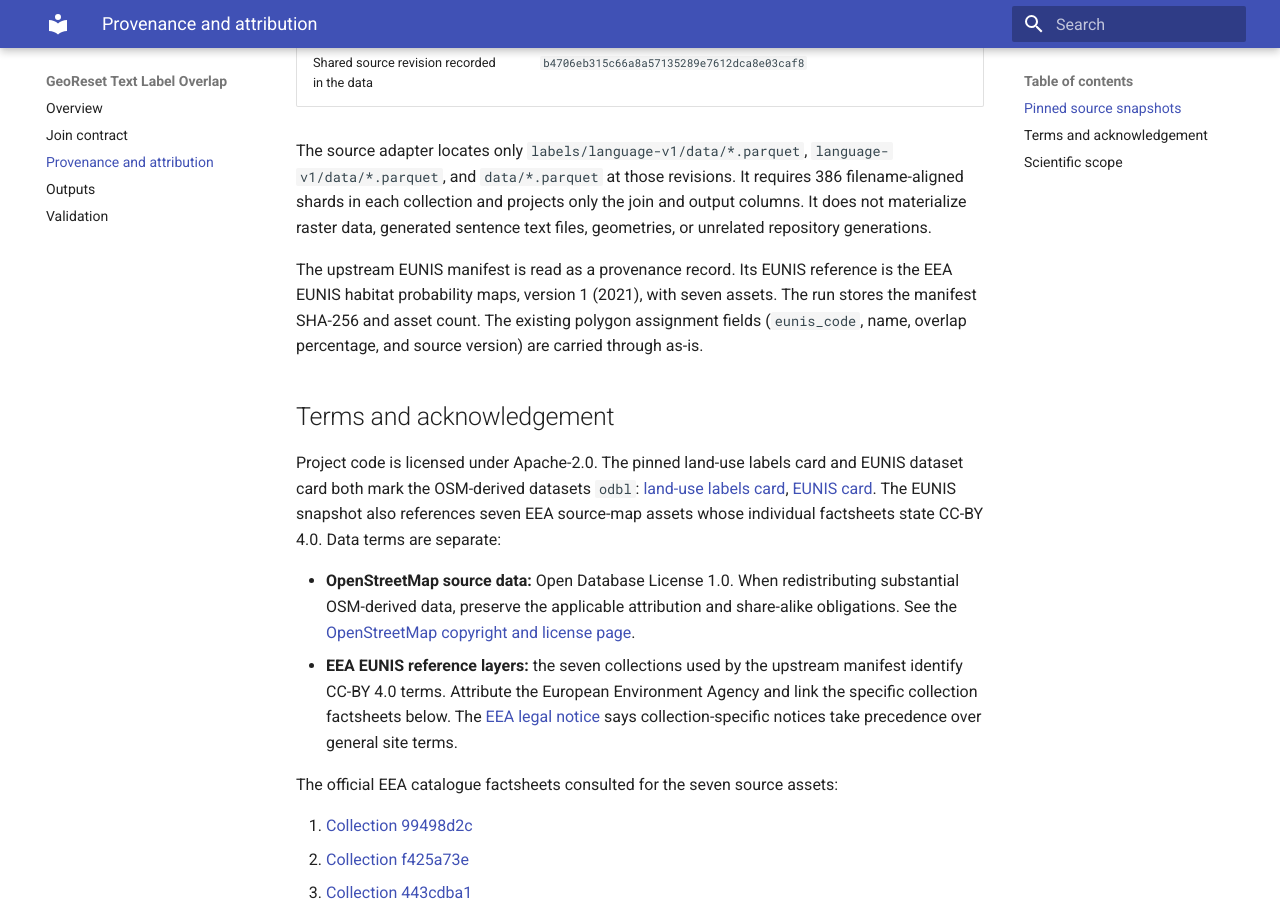
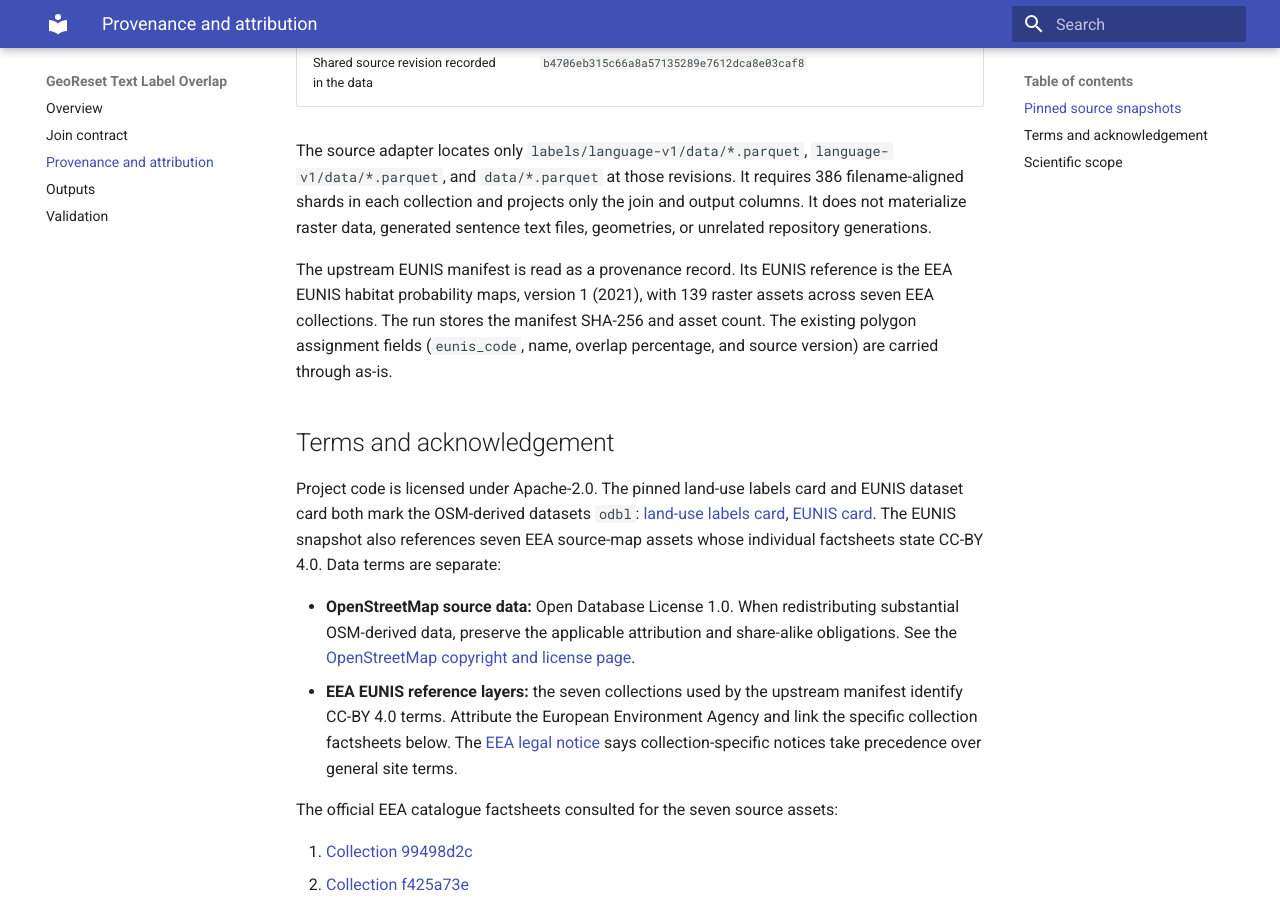
Before and after one commit to NoeFlandre/georeset-text-label-benchmark, an MkDocs documentation site: the page built from docs/provenance.md, in a window 1280 px wide and 900 px high, scrolled down 485 px. Built offline with MkDocs 1.6.1 and Material for MkDocs 9.7.7, drawn with Linux system fonts in a browser that asks for light colours.

Commit message:
docs: correct EUNIS reference asset count

```diff
--- a/docs/provenance.md
+++ b/docs/provenance.md
@@ -21,7 +21,7 @@ sentence text files, geometries, or unrelated repository generations.
 
 The upstream EUNIS manifest is read as a provenance record. Its EUNIS
 reference is the EEA EUNIS habitat probability maps, version 1 (2021), with
-seven assets. The run stores the manifest SHA-256 and asset count. The existing
+139 raster assets across seven EEA collections. The run stores the manifest SHA-256 and asset count. The existing
 polygon assignment fields (`eunis_code`, name, overlap percentage, and source
 version) are carried through as-is.
 
```
